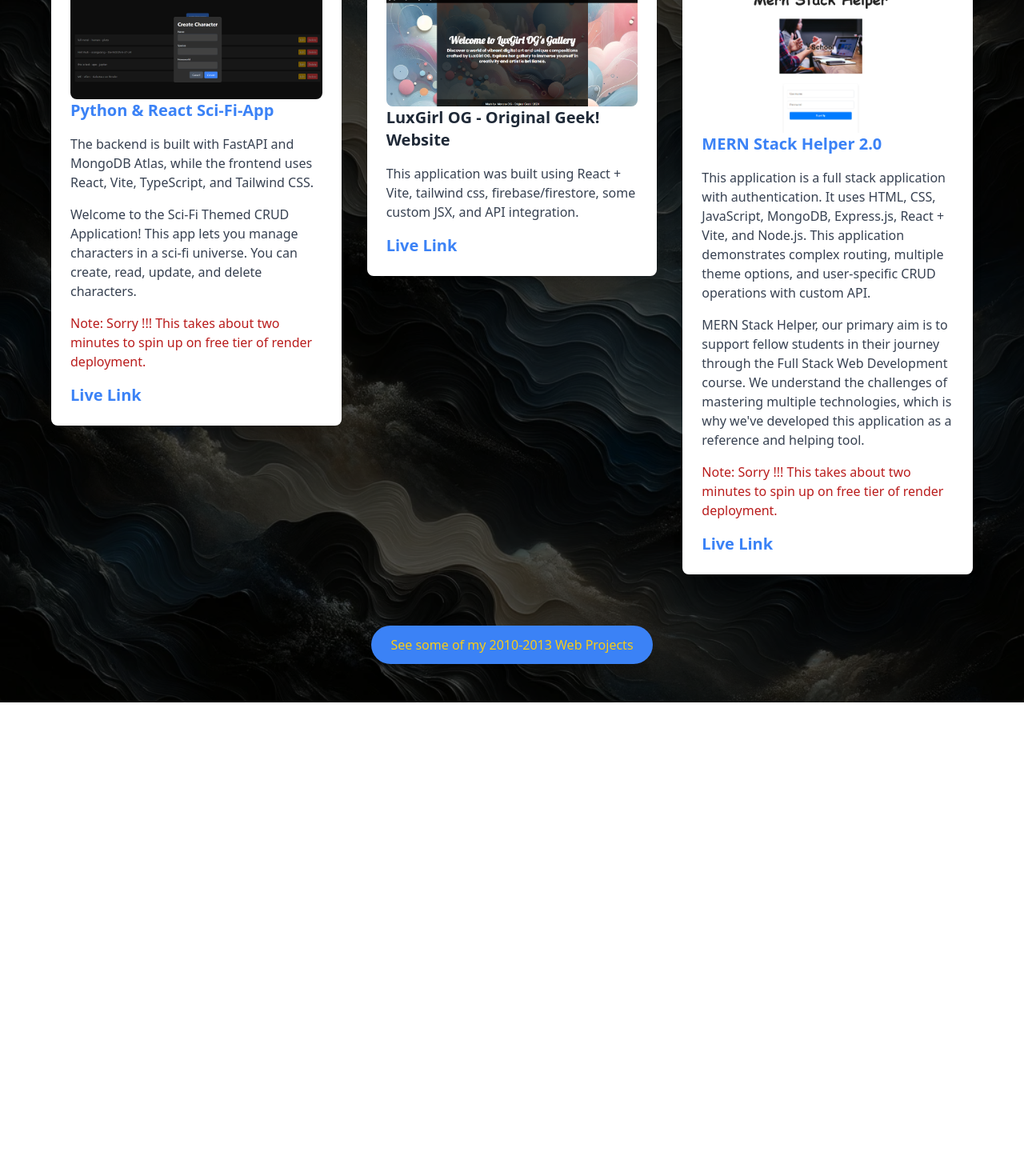
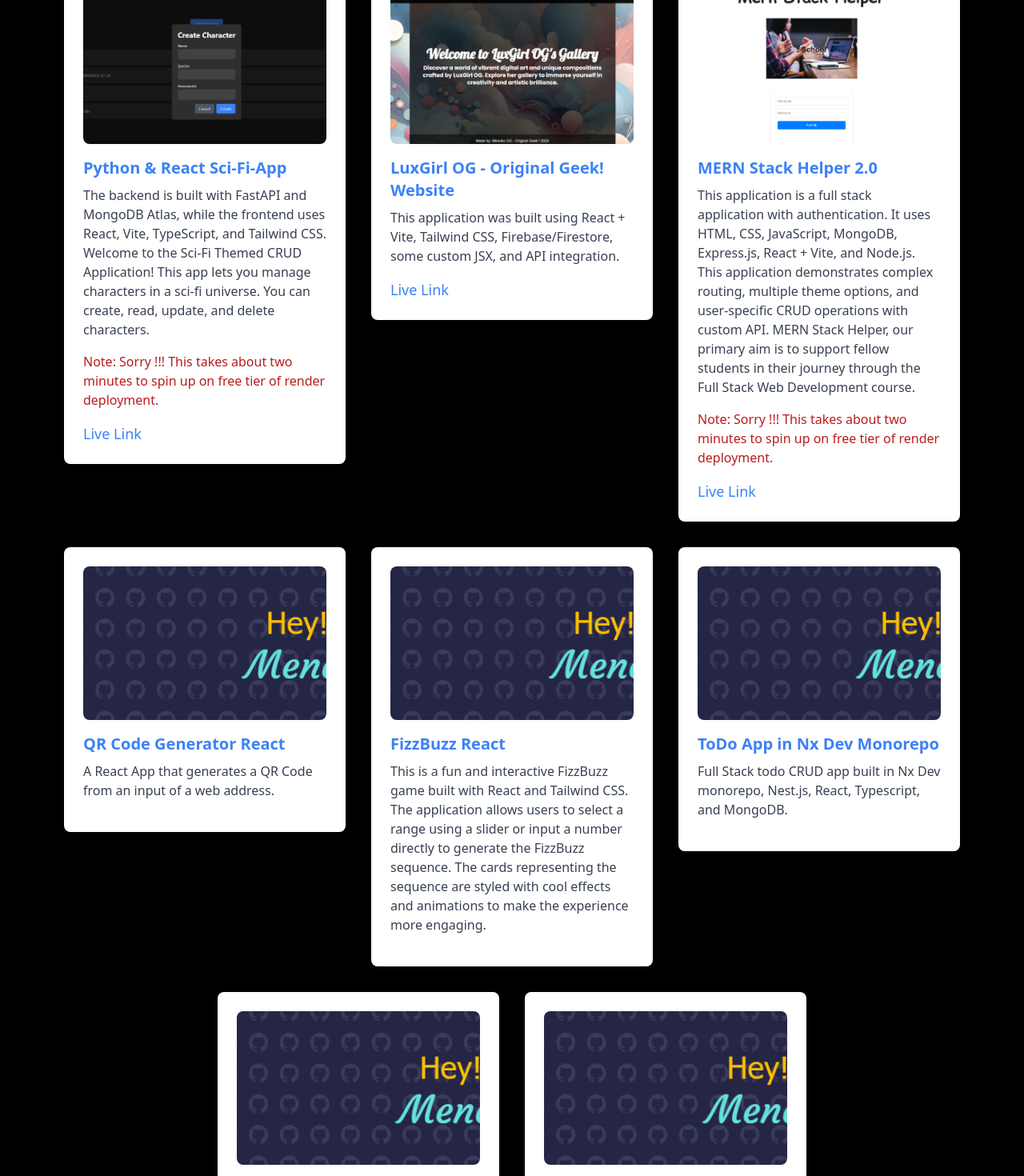
Before and after one commit to MenokoOG/ljmog-portfolio, a React (Vite) app: page /projects in a window 1280 px wide. Shown: the part 340-1810 px from the top of the page at 80% size. Before the commit the page ends 1218 px from the top, so only its background shows below. Built offline with nearby package versions, Linux system fonts and the light colour scheme.

Commit message:
site and components updated: Menoko OG 7-23-24

```diff
--- a/src/components/Home.jsx
+++ b/src/components/Home.jsx
@@ -8,6 +8,7 @@ const techStack = [
   { name: 'CSS', url: 'https://developer.mozilla.org/en-US/docs/Web/CSS' },
   { name: 'Python', url: 'https://www.python.org/doc/' },
   { name: 'React', url: 'https://reactjs.org/docs/getting-started.html' },
+  { name: 'Redux', url: 'https://redux.js.org/introduction/getting-started' },
   { name: 'Node', url: 'https://nodejs.org/en/docs/' },
   { name: 'Express', url: 'https://expressjs.com/en/starter/installing.html' },
   { name: 'Nx Dev', url: 'https://nx.dev/latest/react/getting-started/intro' },
@@ -15,8 +16,12 @@ const techStack = [
   { name: 'TypeScript', url: 'https://www.typescriptlang.org/docs/' },
   { name: 'MongoDB', url: 'https://docs.mongodb.com/' },
   { name: 'Firebase', url: 'https://firebase.google.com/docs' },
-  { name: 'Vite', url: 'https://vitejs.dev/guide/' }
+  { name: 'Vite', url: 'https://vitejs.dev/guide/' },
+  { name: 'Django', url: 'https://docs.djangoproject.com/en/stable/' },
+  { name: 'Python FastAPI', url: 'https://fastapi.tiangolo.com/' },
+  { name: 'Flask', url: 'https://flask.palletsprojects.com/en/latest/' }
 ];
+
 
 const Home = () => {
   return (
--- /dev/null
+++ b/src/components/ProjectCard.jsx
@@ -0,0 +1,23 @@
+import React from 'react';
+
+const ProjectCard = ({ image, title, description, note, liveLink, repoLink }) => {
+  return (
+    <div className="w-full md:w-1/2 lg:w-1/3 p-4">
+      <div className="box style1 bg-white p-6 rounded-lg shadow-lg hover:shadow-2xl transition-shadow duration-300">
+        <img src={image} alt={title} className="w-full h-48 object-cover rounded-lg mb-4" />
+        <h3 className="text-xl font-semibold text-gray-800 mb-2">
+          <a href={repoLink} target="_blank" rel="noopener noreferrer" className="text-blue-500 hover:underline">{title}</a>
+        </h3>
+        <p className="text-gray-700 mb-4">{description}</p>
+        {note && <p className="text-red-700 mb-4">{note}</p>}
+        {liveLink && (
+          <h3 className="text-lg font-medium text-gray-800">
+            <a href={liveLink} target="_blank" rel="noopener noreferrer" className="text-blue-500 hover:underline">Live Link</a>
+          </h3>
+        )}
+      </div>
+    </div>
+  );
+};
+
+export default ProjectCard;
--- a/src/components/Projects.jsx
+++ b/src/components/Projects.jsx
@@ -1,56 +1,75 @@
 import React from 'react';
+import ProjectCard from './ProjectCard';
 import project1 from '../assets/project_screenshots/Screenshot 2024-06-27 185551.png';
 import project2 from '../assets/project_screenshots/Screenshot 2024-06-01 132640.png';
 import project3 from '../assets/project_screenshots/Screenshot 2024-03-27 163015.png';
+import placeholder from '../assets/project_screenshots/placeholder.png';
 
 const Projects = () => {
   return (
-    <section id="work" className="mx-auto flex flex-wrap items-center bg-opacity-70 bg-black p-8 rounded-lg">
-      <div className="container mx-auto">
+    <section id="work" className="mx-auto py-12 g-opacity-70 bg-black p-8 rounded-lg">
+      <div className="container mx-auto px-8">
         <header className="mb-12 text-center">
-          <h2 className="text-3xl font-bold text-yellow-200">Web Development Projects</h2>
-          <p className="text-yellow-100">Here are a few projects I completed in my full stack JavaScript web development course at <a href="https://vschool.io/courses/development/" target="_blank" className="text-yellow-300 hover:underline">V School</a></p>
-          <p className="text-yellow-100">I do work on other more interesting personal projects and they will have to be asked about as they are not public projects. Check back often though as I will put more interesting public ones here as I develop them; other than my school projects that have already been built by every other developer out there in the industry.</p>
+          <h2 className="text-4xl font-bold text-yellow-200">Web Development Projects</h2>
+          <p className="text-yellow-100 mt-4">Here some web sites and web applications I have developed since completing my full stack JavaScript web development course at <a href="https://vschool.io/courses/development/" target="_blank" rel="noopener noreferrer" className="text-yellow-300 hover:underline">V School</a></p>
+          <p className="text-yellow-100 mt-2"> Check back often for updates.</p>
         </header>
         <div className="flex flex-wrap justify-center">
-          <div className="w-full md:w-1/3 p-4">
-            <div className="box style1 bg-white p-6 rounded-lg shadow-lg">
-
-                <img src={project1} alt="Archive Explorer" className="w-full h-auto rounded-lg" />
-
-              <h3 className="text-xl font-semibold text-gray-800 mb-4"><a href="https://github.com/MenokoOG/sci-fi-app" target="_blank" className="text-blue-500 hover:underline">Python & React Sci-Fi-App</a></h3>
-              <p className="text-gray-700 mb-4">The backend is built with FastAPI and MongoDB Atlas, while the frontend uses React, Vite, TypeScript, and Tailwind CSS.</p>
-              <p className="text-gray-700 mb-4">Welcome to the Sci-Fi Themed CRUD Application! This app lets you manage characters in a sci-fi universe. You can create, read, update, and delete characters.</p>
-              <p className="text-red-700 mb-4">Note: Sorry !!! This takes about two minutes to spin up on free tier of render deployment.</p>
-              <h3 className="text-xl font-semibold text-gray-800"><a href="https://sci-fi-app-frontend.onrender.com" target="_blank" className="text-blue-500 hover:underline">Live Link</a></h3>
-            </div>
-          </div>
-          <div className="w-full md:w-1/3 p-4">
-            <div className="box style1 bg-white p-6 rounded-lg shadow-lg">
-
-                <img src={project2} alt="LuxGirl OG Website" className="w-full h-auto rounded-lg" />
-
-              <h3 className="text-xl font-semibold text-gray-800 mb-4">LuxGirl OG - Original Geek! Website</h3>
-              <p className="text-gray-700 mb-4">This application was built using React + Vite, tailwind css, firebase/firestore, some custom JSX, and API integration. </p>
-              <p className="text-gray-700 mb-4"></p>
-              <h3 className="text-xl font-semibold text-gray-800"><a href="https://luxgirlog.netlify.app/" target="_blank" className="text-blue-500 hover:underline">Live Link</a></h3>
-            </div>
-          </div>
-          <div className="w-full md:w-1/3 p-4">
-            <div className="box style1 bg-white p-6 rounded-lg shadow-lg">
-
-                <img src={project3} alt="MERN Stack Helper 2.0" className="w-full h-auto rounded-lg" />
-
-              <h3 className="text-xl font-semibold text-gray-800 mb-4"><a href="https://github.com/MenokoOG/mern_stack_help_2" target="_blank" className="text-blue-500 hover:underline">MERN Stack Helper 2.0</a></h3>
-              <p className="text-gray-700 mb-4">This application is a full stack application with authentication. It uses HTML, CSS, JavaScript, MongoDB, Express.js, React + Vite, and Node.js. This application demonstrates complex routing, multiple theme options, and user-specific CRUD operations with custom API.</p>
-              <p className="text-gray-700 mb-4">MERN Stack Helper, our primary aim is to support fellow students in their journey through the Full Stack Web Development course. We understand the challenges of mastering multiple technologies, which is why we've developed this application as a reference and helping tool.</p>
-              <p className="text-red-700 mb-4">Note: Sorry !!! This takes about two minutes to spin up on free tier of render deployment.</p>
-              <h3 className="text-xl font-semibold text-gray-800"><a href="https://mern-stack-helper-2-0.onrender.com" target="_blank" className="text-blue-500 hover:underline">Live Link</a></h3>
-            </div>
-          </div>
+          <ProjectCard
+            image={project1}
+            title="Python & React Sci-Fi-App"
+            description="The backend is built with FastAPI and MongoDB Atlas, while the frontend uses React, Vite, TypeScript, and Tailwind CSS. Welcome to the Sci-Fi Themed CRUD Application! This app lets you manage characters in a sci-fi universe. You can create, read, update, and delete characters."
+            note="Note: Sorry !!! This takes about two minutes to spin up on free tier of render deployment."
+            liveLink="https://sci-fi-app-frontend.onrender.com"
+            repoLink="https://github.com/MenokoOG/sci-fi-app"
+          />
+          <ProjectCard
+            image={project2}
+            title="LuxGirl OG - Original Geek! Website"
+            description="This application was built using React + Vite, Tailwind CSS, Firebase/Firestore, some custom JSX, and API integration."
+            liveLink="https://luxgirlog.netlify.app/"
+          />
+          <ProjectCard
+            image={project3}
+            title="MERN Stack Helper 2.0"
+            description="This application is a full stack application with authentication. It uses HTML, CSS, JavaScript, MongoDB, Express.js, React + Vite, and Node.js. This application demonstrates complex routing, multiple theme options, and user-specific CRUD operations with custom API. MERN Stack Helper, our primary aim is to support fellow students in their journey through the Full Stack Web Development course."
+            note="Note: Sorry !!! This takes about two minutes to spin up on free tier of render deployment."
+            liveLink="https://mern-stack-helper-2-0.onrender.com"
+            repoLink="https://github.com/MenokoOG/mern_stack_help_2"
+          />
+          <ProjectCard
+            image={placeholder}
+            title="QR Code Generator React"
+            description="A React App that generates a QR Code from an input of a web address."
+            repoLink="https://github.com/MenokoOG/qr-code-react-app"
+          />
+          <ProjectCard
+            image={placeholder}
+            title="FizzBuzz React"
+            description="This is a fun and interactive FizzBuzz game built with React and Tailwind CSS. The application allows users to select a range using a slider or input a number directly to generate the FizzBuzz sequence. The cards representing the sequence are styled with cool effects and animations to make the experience more engaging."
+            repoLink="https://github.com/MenokoOG/fizzbuzz-react"
+          />
+          <ProjectCard
+            image={placeholder}
+            title="ToDo App in Nx Dev Monorepo"
+            description="Full Stack todo CRUD app built in Nx Dev monorepo, Nest.js, React, Typescript, and MongoDB."
+            repoLink="https://github.com/MenokoOG/todo-app"
+          />
+          <ProjectCard
+            image={placeholder}
+            title="JavaScript Back-end and Python Front-end"
+            description="This is a simple project that combines a JavaScript backend using Express and a Python frontend using Flask. It fetches random dog images from the Dog CEO API and displays them with a nice Tailwind CSS style."
+            repoLink="https://github.com/MenokoOG/js-py"
+          />
+          <ProjectCard
+            image={placeholder}
+            title="Grocery List App"
+            description="Grocery App built for daughter using React and Firebase."
+            repoLink="https://github.com/MenokoOG/luxgirl-grocery-app"
+          />
         </div>
         <footer className="mt-12 text-center">
-          <a href="https://menokoog.github.io/Past-Web-Projects-for-Clients/" className="inline-block bg-blue-500 text-yellow-400 px-6 py-3 rounded-full shadow-lg hover:bg-blue-600 transition duration-300" target="_blank">See some of my 2010-2013 Web Projects</a>
+          <a href="https://menokoog.github.io/Past-Web-Projects-for-Clients/" className="inline-block bg-blue-500 text-yellow-400 px-6 py-3 rounded-full shadow-lg hover:bg-blue-600 transition duration-300" target="_blank" rel="noopener noreferrer">See some of my 2010-2013 Web Projects</a>
         </footer>
       </div>
     </section>
```
Also changed, not shown: src/assets/project_screenshots/placeholder.png (added).
